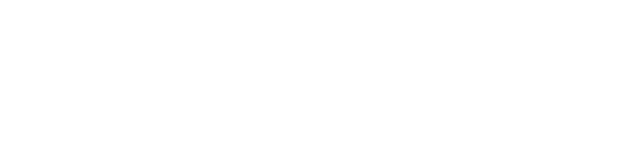
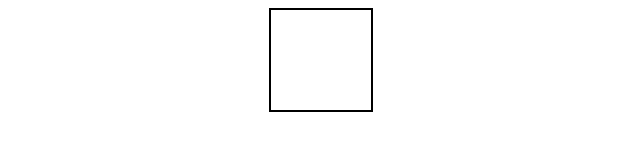
Before and after one commit to ckyever/drop-down-menu, a website built with webpack: page src/template.html in a window 1280 px wide. Shown: the whole page, without its empty margins (319-959 px from the left). Built offline with nearby package versions, Linux system fonts and the light colour scheme.

Commit message:
Add initial html and css for testing page

```diff
--- a/src/styles.css
+++ b/src/styles.css
@@ -0,0 +1,11 @@
+body {
+  display: flex;
+  justify-content: center;
+  align-items: center;
+}
+
+.container {
+  height: 100px;
+  width: 100px;
+  border: 2px solid black;
+}
--- a/src/template.html
+++ b/src/template.html
@@ -3,7 +3,9 @@
   <head>
     <meta charset="UTF-8" />
     <meta name="viewport" content="width=device-width, initial-scale=1.0" />
-    <title>Document</title>
+    <title>Dropdown Menu Test</title>
   </head>
-  <body></body>
+  <body>
+    <div class="container"></div>
+  </body>
 </html>
```
